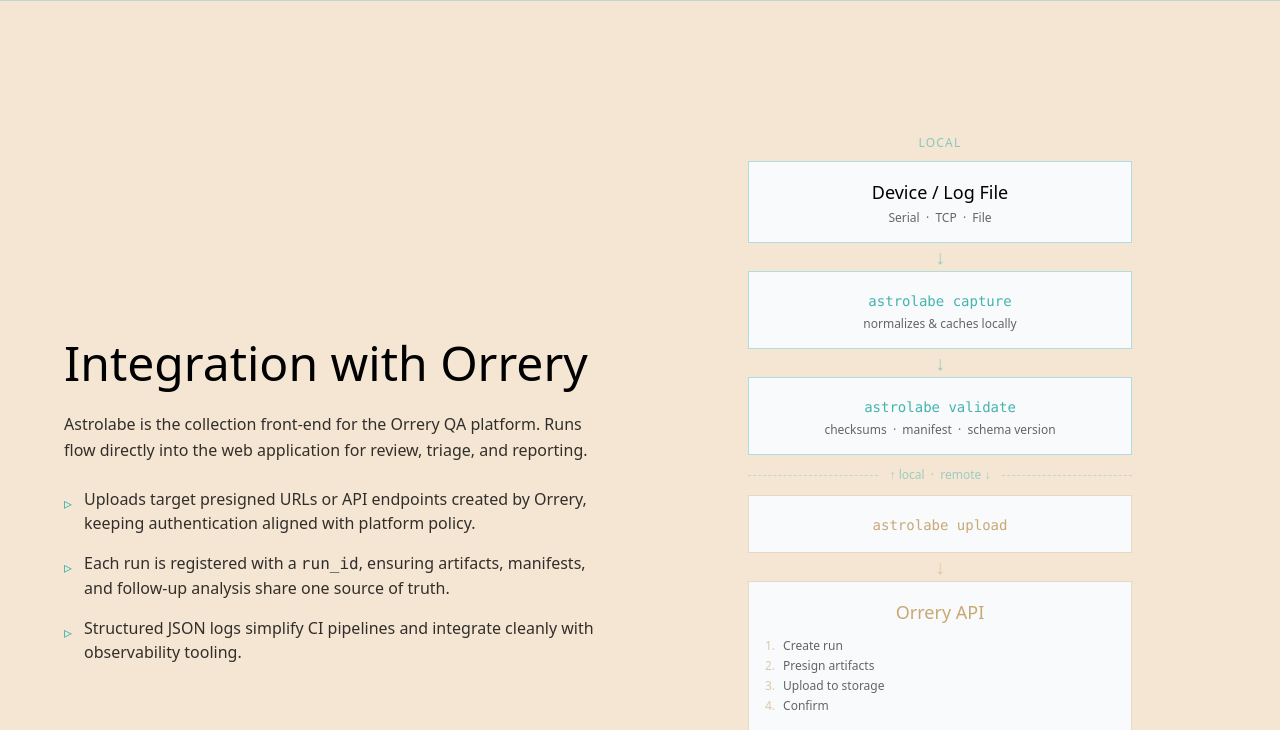
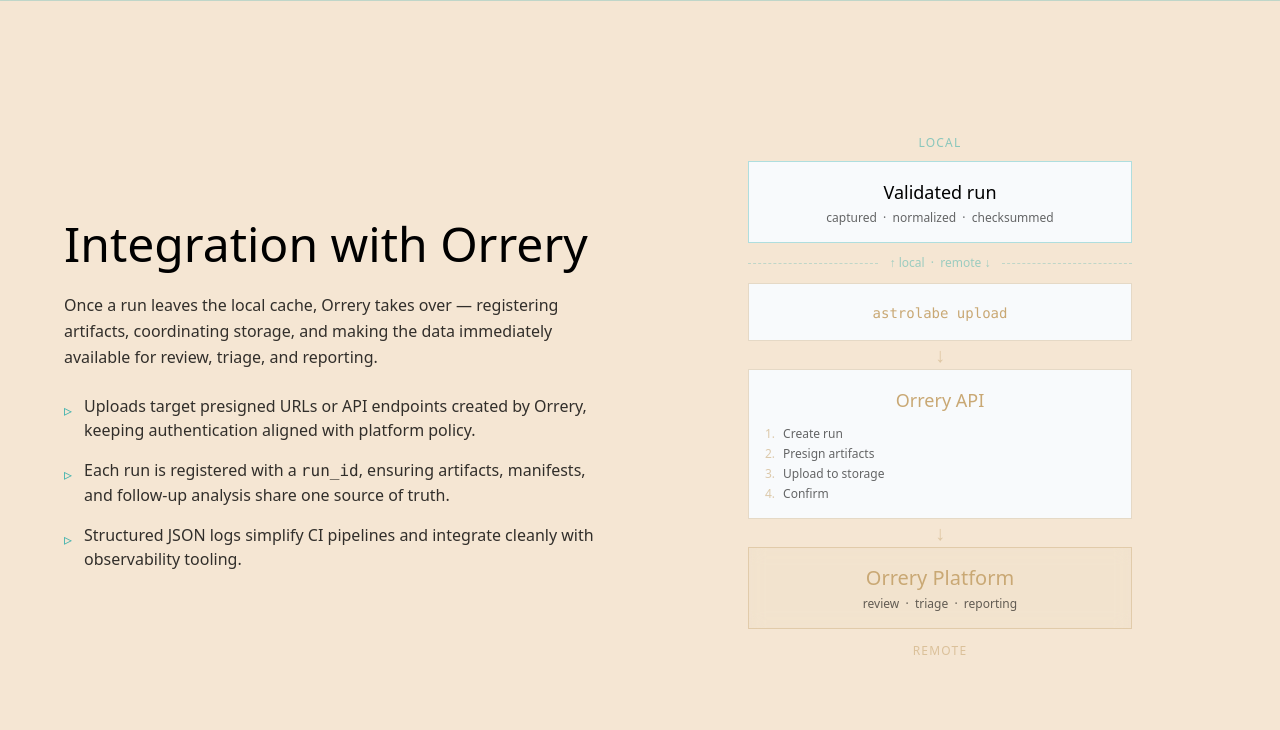
Before and after one commit to cthonicasoftware/cthonicasoftware, a Django app: page /astrolabe in a window 1280 px wide. Shown: the part 2981-3711 px from the top of the page. Run offline with Django 5.2, Linux system fonts and the light colour scheme; style sheets or scripts are compiled from the project's sources.

Commit message:
task: simplified integration flowchart
- created clearer separation between sections
- One is operator workflow
- One is integration with Orrery Platform

Signed-off-by Nathan <natelostintimeandspace@gmail.com>

```diff
--- a/templates/website/astrolabe.html
+++ b/templates/website/astrolabe.html
@@ -267,7 +267,7 @@
 
           <div
             class="bg-card border-2 border-verdigris/40 backdrop-blur-sm p-8 transition-all duration-300 hover:border-verdigris hover:-translate-y-2">
-            <div class="text-4xl text-verdigris mb-4">📂</div>
+            <div class="text-4xl text-verdigris mb-4">☄️</div>
             <h3 class="font-garamond text-2xl text-app mb-3">File ingestion</h3>
             <p class="text-app-muted leading-relaxed">
               Import existing CSV, JSONL, and raw log files into the same normalized run format with <code>astrolabe
@@ -348,8 +348,8 @@
           <div>
             <h2 class="font-garamond text-5xl text-app mb-6">Integration with Orrery</h2>
             <p class="text-app-muted mb-6 leading-relaxed">
-              Astrolabe is the collection front-end for the Orrery QA platform. Runs flow directly into the web
-              application for review, triage, and reporting.
+              Once a run leaves the local cache, Orrery takes over — registering artifacts, coordinating storage, and
+              making the data immediately available for review, triage, and reporting.
             </p>
             <ul class="space-y-4 text-app-muted">
               <li class="flex items-start gap-3">
@@ -378,28 +378,10 @@
               <span class="text-xs uppercase tracking-widest text-verdigris/60">Local</span>
             </div>
 
-            <!-- Node: Device / Log File -->
+            <!-- Node: Validated run (collapsed local steps) -->
             <div class="w-full bg-card border border-verdigris/40 backdrop-blur-sm p-4 text-center">
-              <div class="font-garamond text-lg text-app">Device / Log File</div>
-              <div class="text-xs text-app-subtle mt-1">Serial &nbsp;·&nbsp; TCP &nbsp;·&nbsp; File</div>
-            </div>
-
-            <!-- Arrow -->
-            <div class="text-verdigris/50 text-xl leading-none py-1">↓</div>
-
-            <!-- Node: astrolabe capture -->
-            <div class="w-full bg-card border border-verdigris/40 backdrop-blur-sm p-4 text-center">
-              <code class="text-sm text-verdigris">astrolabe capture</code>
-              <div class="text-xs text-app-subtle mt-1">normalizes &amp; caches locally</div>
-            </div>
-
-            <!-- Arrow -->
-            <div class="text-verdigris/50 text-xl leading-none py-1">↓</div>
-
-            <!-- Node: astrolabe validate -->
-            <div class="w-full bg-card border border-verdigris/40 backdrop-blur-sm p-4 text-center">
-              <code class="text-sm text-verdigris">astrolabe validate</code>
-              <div class="text-xs text-app-subtle mt-1">checksums &nbsp;·&nbsp; manifest &nbsp;·&nbsp; schema version</div>
+              <div class="font-garamond text-lg text-app">Validated run</div>
+              <div class="text-xs text-app-subtle mt-1">captured &nbsp;·&nbsp; normalized &nbsp;·&nbsp; checksummed</div>
             </div>
 
             <!-- Zone separator -->
```
